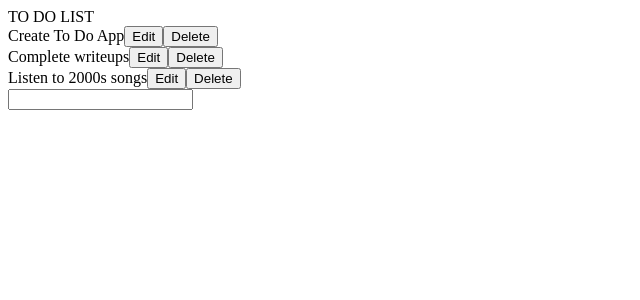
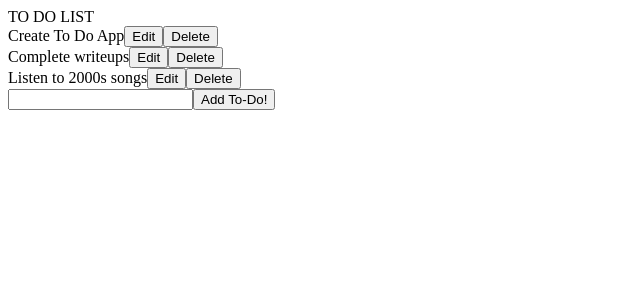
Before and after one commit to Hamdrive/The-Odin-Project-Assignments, a React (Create React App) app in the folder Assignments/to-dos-with-hooks/: page / in a window 1280 px wide. Shown: the top 300 px of the page, without its empty margins (0-640 px from the left). Built offline with nearby package versions, Linux system fonts and the light colour scheme.

Commit message:
add btn to append task

```diff
--- a/Assignments/to-dos-with-hooks/src/App.js
+++ b/Assignments/to-dos-with-hooks/src/App.js
@@ -15,6 +15,7 @@
   return (
     <form onSubmit={createToDo}>
       <input type="text" name="text" id="text" value={todoitem} onChange={(e) => setTodoitem(e.target.value)}/>
+      <button onClick={createToDo} style={{cursor: "pointer"}}>Add To-Do!</button>
     </form>
   );
 };
@@ -30,7 +31,7 @@
   ]);
 
   const addToDo = (todoitem) => {
-    const newToDoList = [...todos, {text: todoitem}];
+    const newToDoList = [...todos, {id: uniqid(), text: todoitem}];
     setTodos(newToDoList);
   };
 
--- a/Assignments/to-dos-with-hooks/src/components/ToDo.js
+++ b/Assignments/to-dos-with-hooks/src/components/ToDo.js
@@ -4,8 +4,12 @@
   return (
     <div className="todoitem">
       {todo.text}
-      <button onClick={() => editToDo(todo.id)}>Edit</button>
-      <button onClick={() => removeToDo(todo.id)}>Delete</button>
+      <button onClick={() => editToDo(todo.id)} style={{ cursor: "pointer" }}>
+        Edit
+      </button>
+      <button onClick={() => removeToDo(todo.id)} style={{ cursor: "pointer" }}>
+        Delete
+      </button>
     </div>
   );
 };
```
